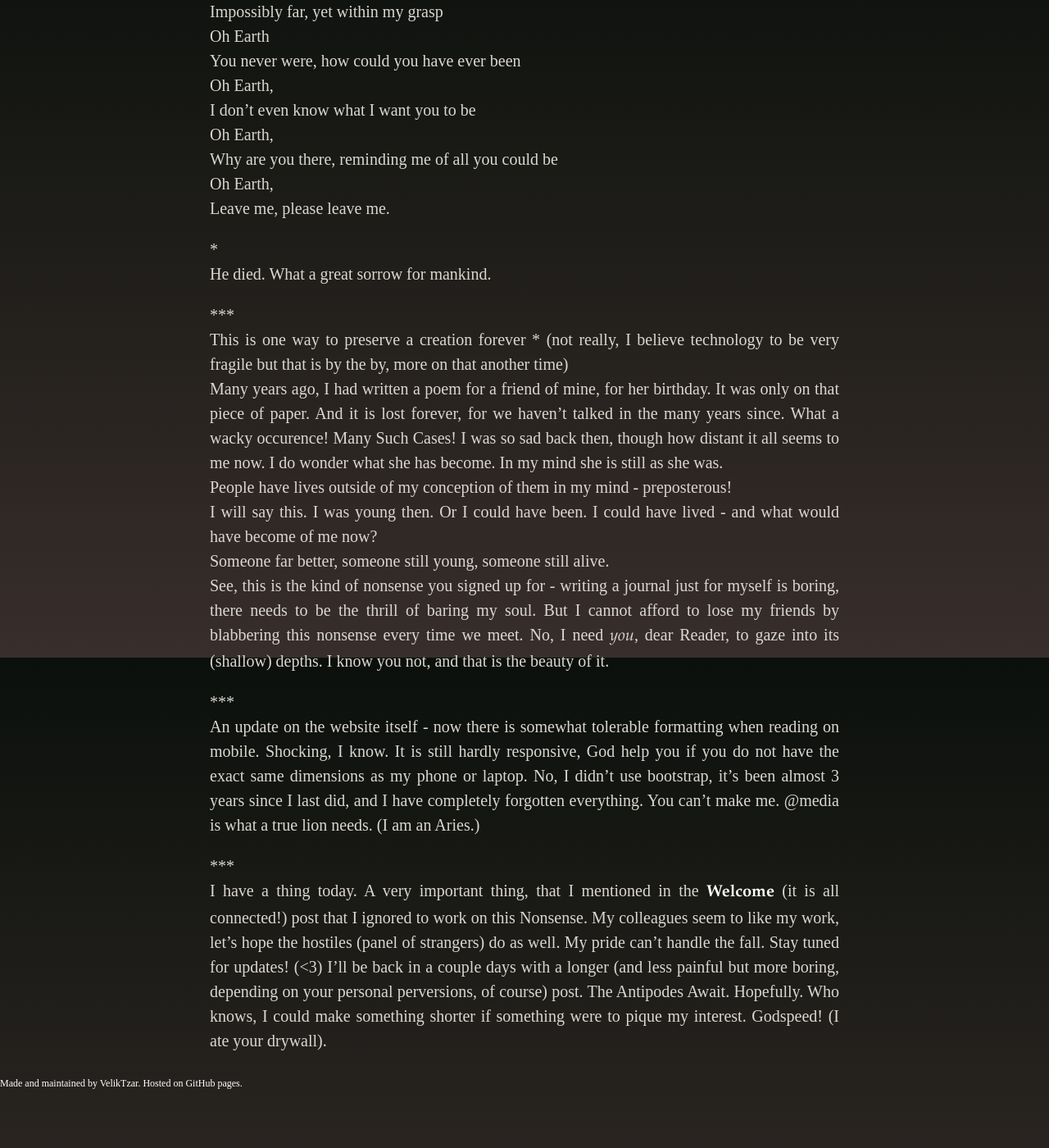
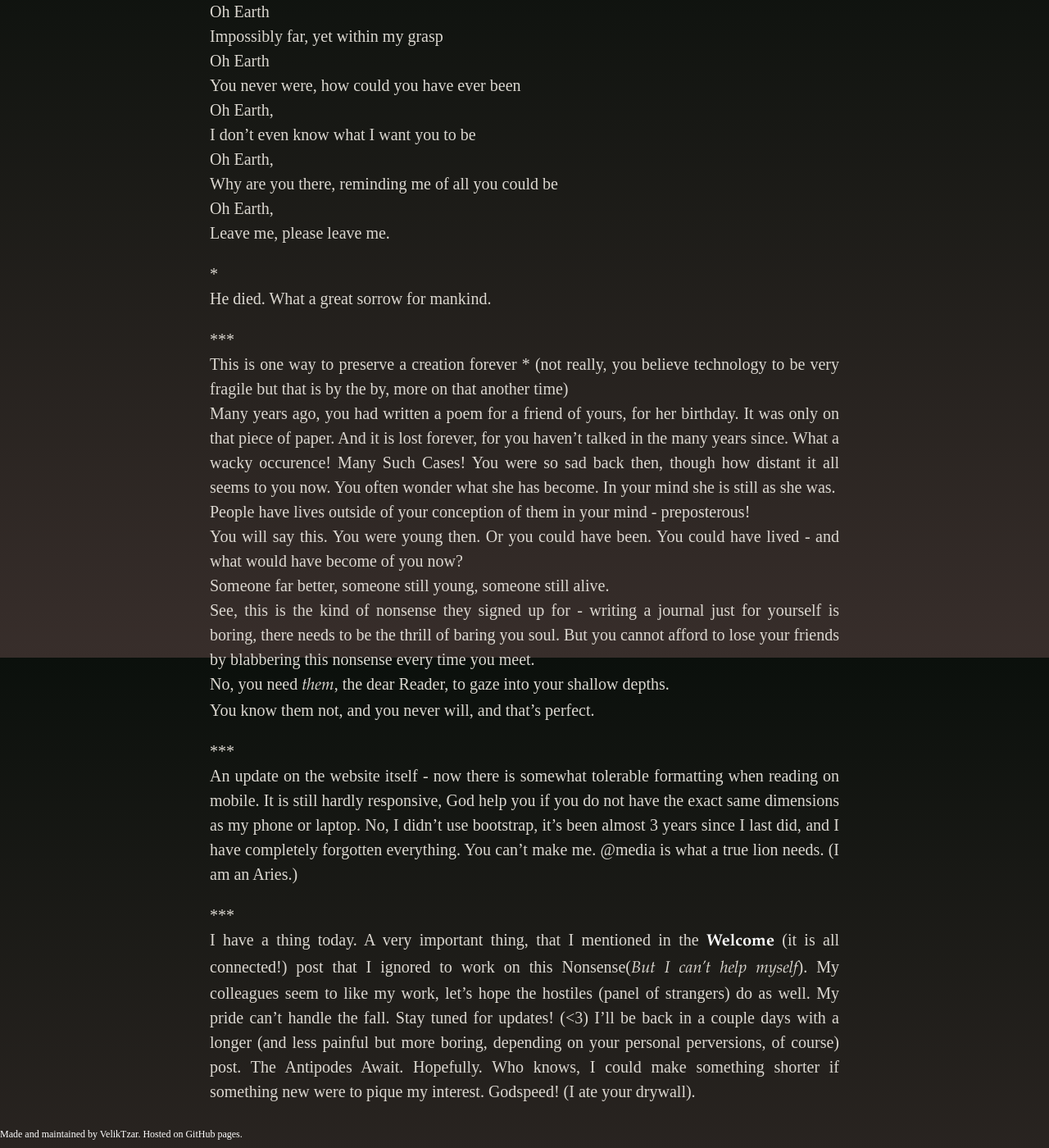
Before and after one commit to VelikTzar/acrn, a Jekyll site: the page built from _posts/2025-01-16-preposterous-poetry.md, in a window 1280 px wide and 1400 px high, scrolled down 3698 px. Shown: the whole window at 82% size. Built offline with Jekyll 4.4.1, drawn with Linux system fonts in a browser that asks for light colours; some web fonts are replaced; before the commit the page ends 5036 px from its top, so only the background shows below that; some of the changed text lies outside the part shown.

Commit message:
Update 2025-01-16-preposterous-poetry.md

```diff
--- a/_posts/2025-01-16-preposterous-poetry.md
+++ b/_posts/2025-01-16-preposterous-poetry.md
@@ -4,12 +4,12 @@ title:  "Playing with Poetry Appalingly"
 date:   2025-01-16
 categories: Preposterous Poetry
 author: VelikTzar
-excerpt:  I told a friend of mine recently that the only thing worse than my prose is my poetry (and trust me, my prose is quite bad). Didn't stop me from subjecting her to the unsually cruel punishment of having to read it.
+excerpt:  You told a friend of mine recently that the only thing worse than your prose is my poetry (and your prose is quite bad). Didn't stop you from subjecting her to the unsually cruel punishment of having to read it.
 ---
 
-Welcome back! Can you believe it? I have in fact remained committed to something. Shocking, I know. Hold your breath, I could still give up at any second.\
-I told a friend of mine recently that the only thing worse than my prose is my poetry (and trust me, my prose is quite bad). Didn't stop me from subjecting her to the
-unsually cruel punishment of having to read it. In any case, go wild, dear Reader. Go ahead. Read this little creation of mine. Don't blame me for not warning you it'd be subpar.
+Welcome back! You cannot believe it! You have in fact remained committed to something! Shocking, you know! The Reader should hold their breath, you could still give up at any second.\
+You told a friend of yours recently that the only thing worse than your prose is your poetry (and the Reader should trust you, your prose is quite bad). Didn't stop you from subjecting her to the
+unsually cruel punishment of having to read it. In any case, go wild, dear Reader. Go ahead.But they shouldn't blame you for not warning them it'd be subpar.
 
 
 ***\
@@ -128,18 +128,20 @@ Leave me, please leave me.
 He died. What a great sorrow for mankind.
 
 \*\*\*\
-This is one way to preserve a creation forever \* (not really, I believe technology to be very fragile but that is by the by, more on that another time)\
-Many years ago, I had written a poem for a friend of mine, for her birthday. It was only on that piece of paper. And it is lost forever, for we haven't talked in the many years since.
+This is one way to preserve a creation forever \* (not really, you believe technology to be very fragile but that is by the by, more on that another time)\
+Many years ago, you had written a poem for a friend of yours, for her birthday. It was only on that piece of paper. And it is lost forever, for you haven't talked in the many years since.
 What a wacky occurence! Many Such Cases!
-I was so sad back then, though how distant it all seems to me now. I do wonder what she has become. In my mind she is still as she was. \
-People have lives outside of my conception of them in my mind - preposterous!\
-I will say this. I was young then. Or I could have been. I could have lived - and what would have become of me now? \
+You were so sad back then, though how distant it all seems to you now. You often wonder what she has become. In your mind she is still as she was. \
+People have lives outside of your conception of them in your mind - preposterous!\
+You will say this. You were young then. Or you could have been. You could have lived - and what would have become of you now? \
 Someone far better, someone still young, someone still alive. \
-See, this is the kind of nonsense you signed up for - writing a journal just for myself is boring, there needs to be the thrill of baring my soul. But I cannot afford to lose my friends by blabbering this nonsense every time we meet. No, I need *you*, dear Reader, to gaze into its (shallow) depths. I know you not, and that is the beauty of it.
+See, this is the kind of nonsense they signed up for - writing a journal just for yourself is boring, there needs to be the thrill of baring you soul. But you cannot afford to lose your friends by blabbering this nonsense every time you meet. \
+No, you need *them*, the dear Reader, to gaze into your shallow depths.\
+You know them not, and you never will, and that's perfect.
 
 ***\
-An update on the website itself - now there is somewhat tolerable formatting when reading on mobile. Shocking, I know. It is still hardly responsive, God help you if you do not have the exact same dimensions as my phone or laptop. No, I didn't use bootstrap, it's been almost 3 years since I last did, and I have completely forgotten everything. You can't make me. @media is what a true lion needs. (I am an Aries.)
+An update on the website itself - now there is somewhat tolerable formatting when reading on mobile. It is still hardly responsive, God help you if you do not have the exact same dimensions as my phone or laptop. No, I didn't use bootstrap, it's been almost 3 years since I last did, and I have completely forgotten everything. You can't make me. @media is what a true lion needs. (I am an Aries.)
 
 \*\*\*\
-I have a thing today. A very important thing, that I mentioned in the **[Welcome](https://acrn.co.uk/welcome/2025/01/11/welcome.html)** (it is all connected!) post that I ignored to work on this Nonsense. My colleagues seem to like my work, let's hope the hostiles (panel of strangers) do as well. My pride can't handle the fall. Stay tuned for updates! (<3)
-I'll be back in a couple days with a longer (and less painful but more boring, depending on your personal perversions, of course) post. The Antipodes Await. Hopefully. Who knows, I could make something shorter if something were to pique my interest. Godspeed! (I ate your drywall).
+I have a thing today. A very important thing, that I mentioned in the **[Welcome](https://acrn.co.uk/welcome/2025/01/11/welcome.html)** (it is all connected!) post that I ignored to work on this Nonsense(*But I can't help myself*). My colleagues seem to like my work, let's hope the hostiles (panel of strangers) do as well. My pride can't handle the fall. Stay tuned for updates! (<3)
+I'll be back in a couple days with a longer (and less painful but more boring, depending on your personal perversions, of course) post. The Antipodes Await. Hopefully. Who knows, I could make something shorter if something new were to pique my interest. Godspeed! (I ate your drywall).
```
